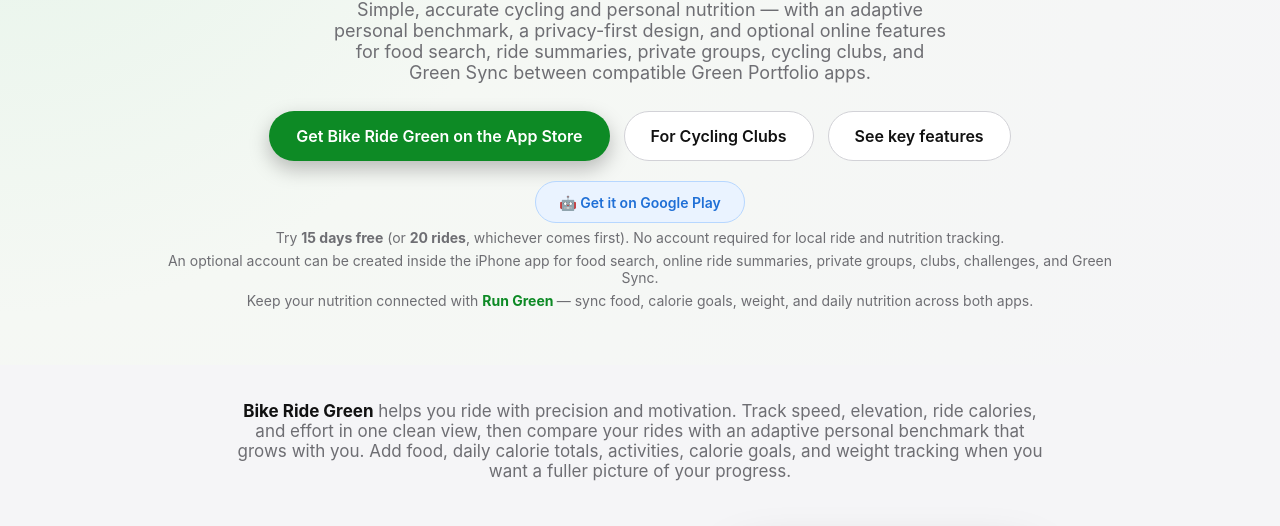
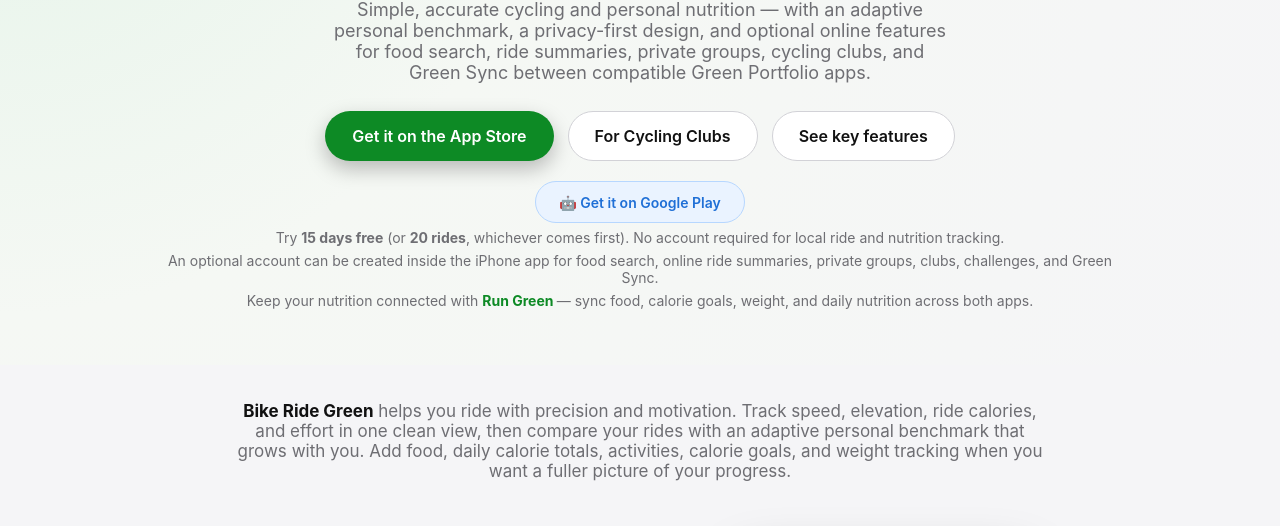
Before and after one commit to thegreenportfolio/bike, a plain HTML site: page index.html in a window 1280 px wide. Shown: the part 254-780 px from the top of the page. Drawn offline with Linux system fonts and the light colour scheme.

Commit message:
Update index.html

```diff
--- a/index.html
+++ b/index.html
@@ -511,7 +511,7 @@
 
       <div class="hero-cta-row">
   <a class="hero-btn-primary" href="https://apps.apple.com/app/id6753626587" target="_blank" rel="noopener">
-    Get Bike Ride Green on the App Store
+    Get it on the App Store
   </a>
 
 <a class="hero-btn-secondary" href="https://bikeridegreen.ca/" target="_blank" rel="noopener">
```
